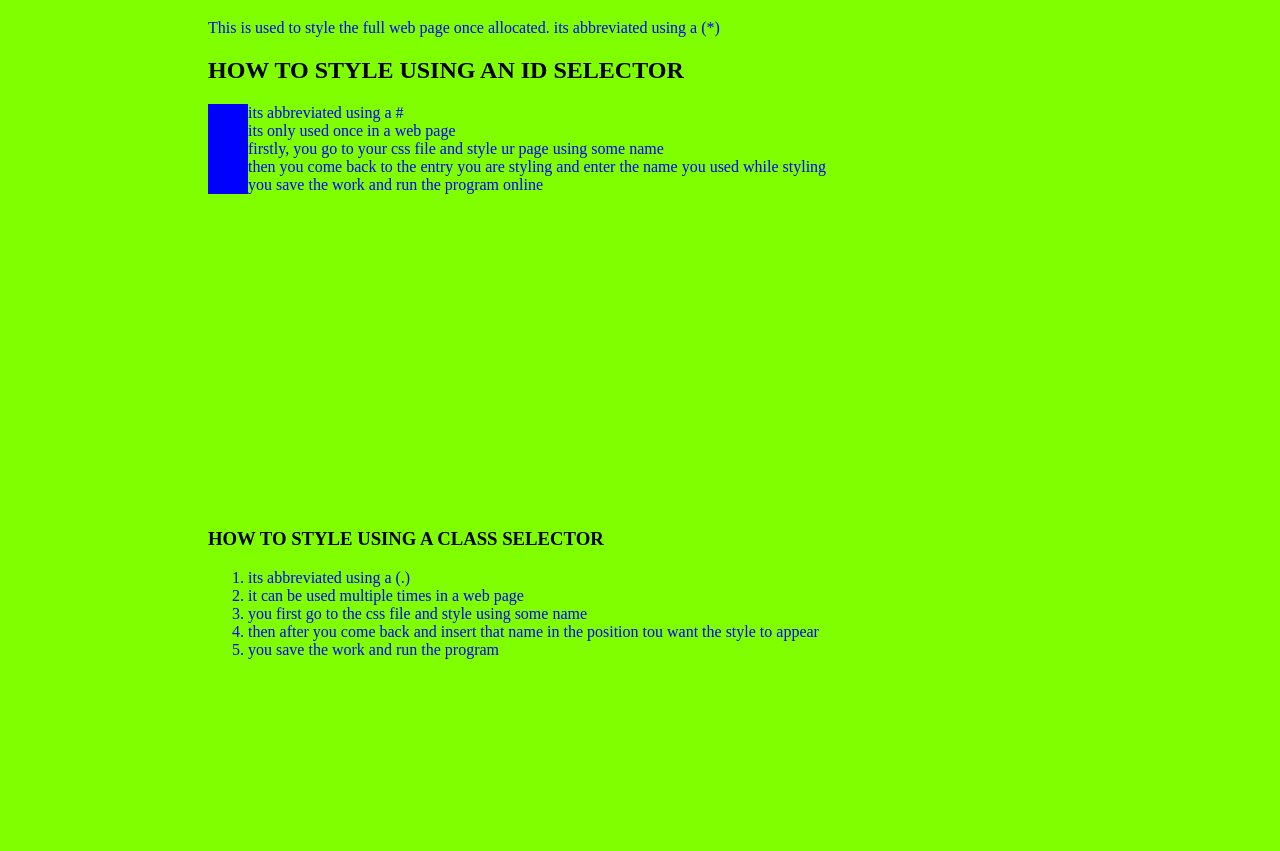
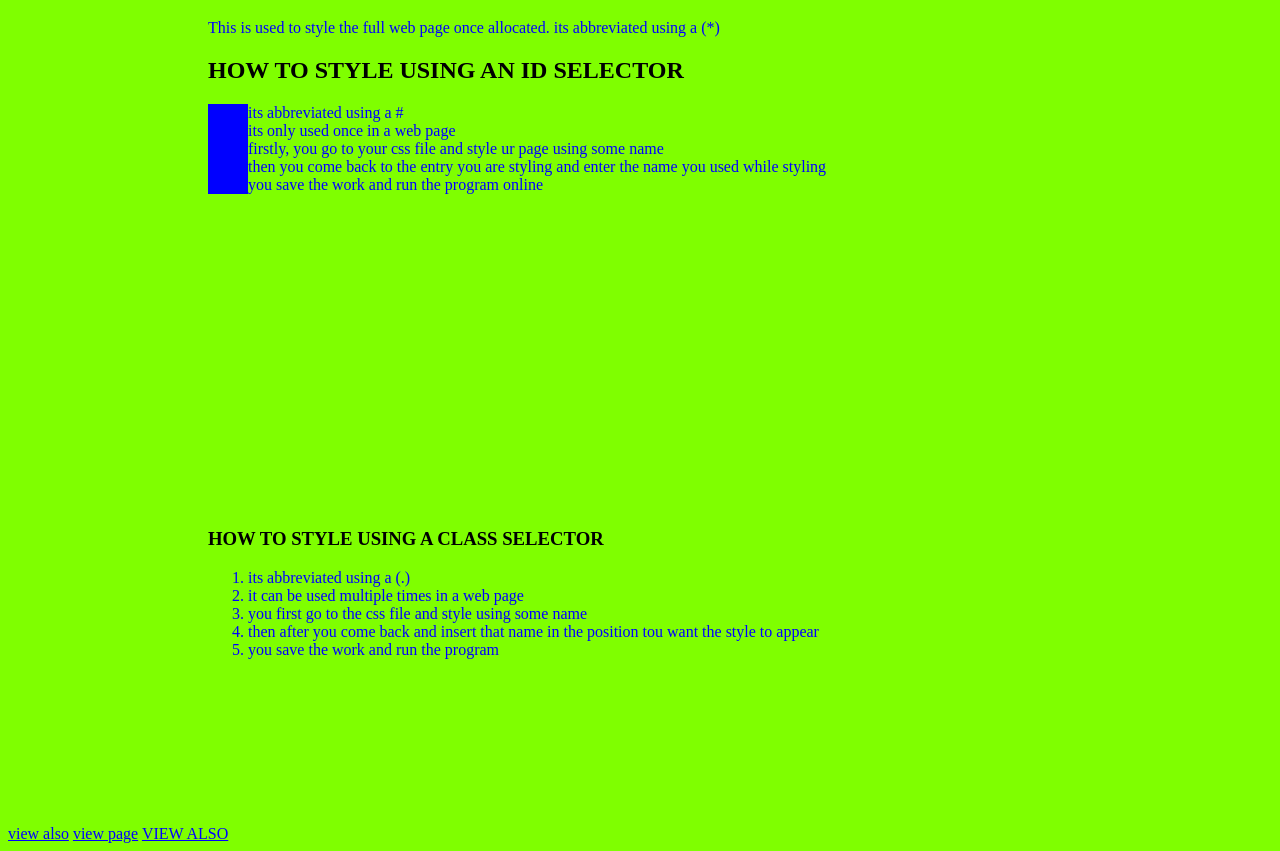
Before and after one commit to NANTEGEBABRAH/rosena-vs-code, a plain HTML site: page baby.html in a window 1280 px wide. Shown: the part 219-1070 px from the top of the page. Drawn offline with Linux system fonts and the light colour scheme.

Commit message:
Update baby.html

```diff
--- a/baby.html
+++ b/baby.html
@@ -30,6 +30,9 @@
             <li>you save the work and run the program</li>
         </ol>
     </div>
+    <a href="baby.css">view also</a>
+    <a href="ANGELS.CSS">view page</a>
+    <a href="HEAVENLY.HTML">VIEW ALSO</a>
 
 
 </body>
```
